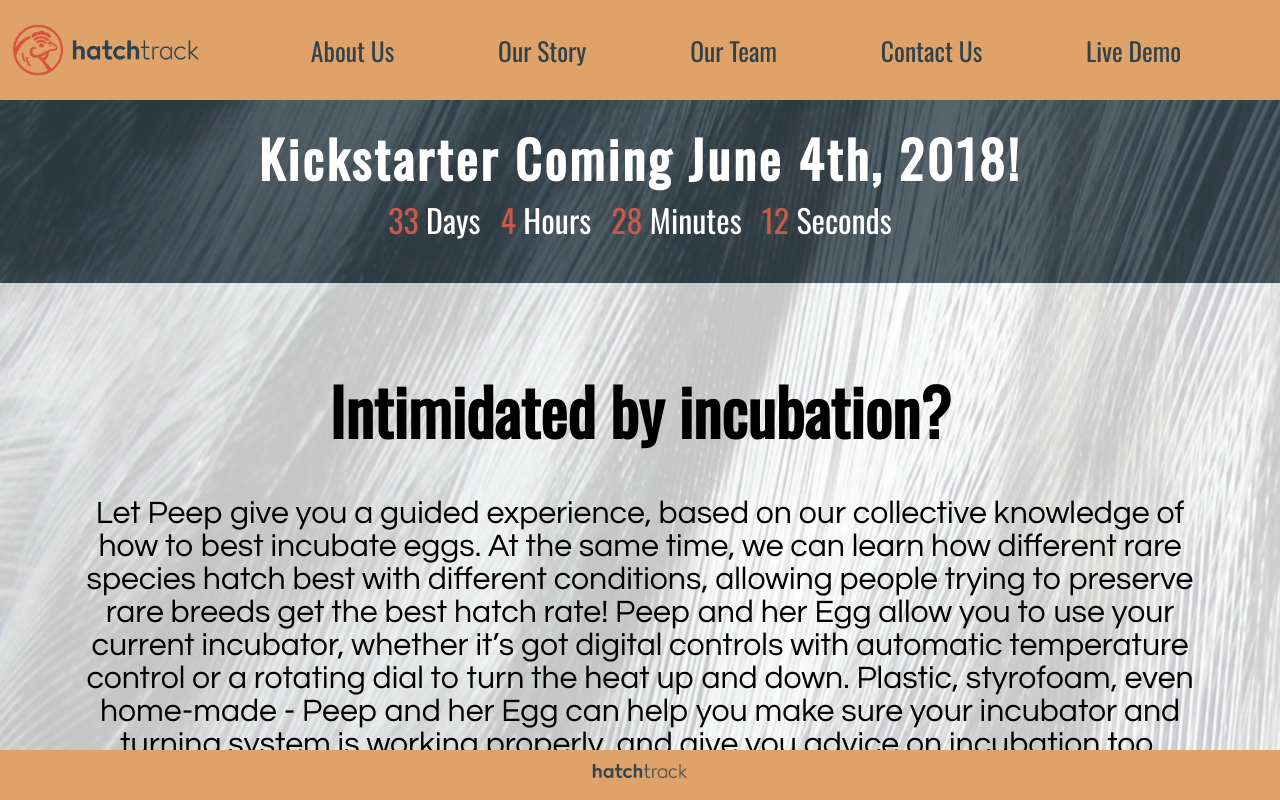
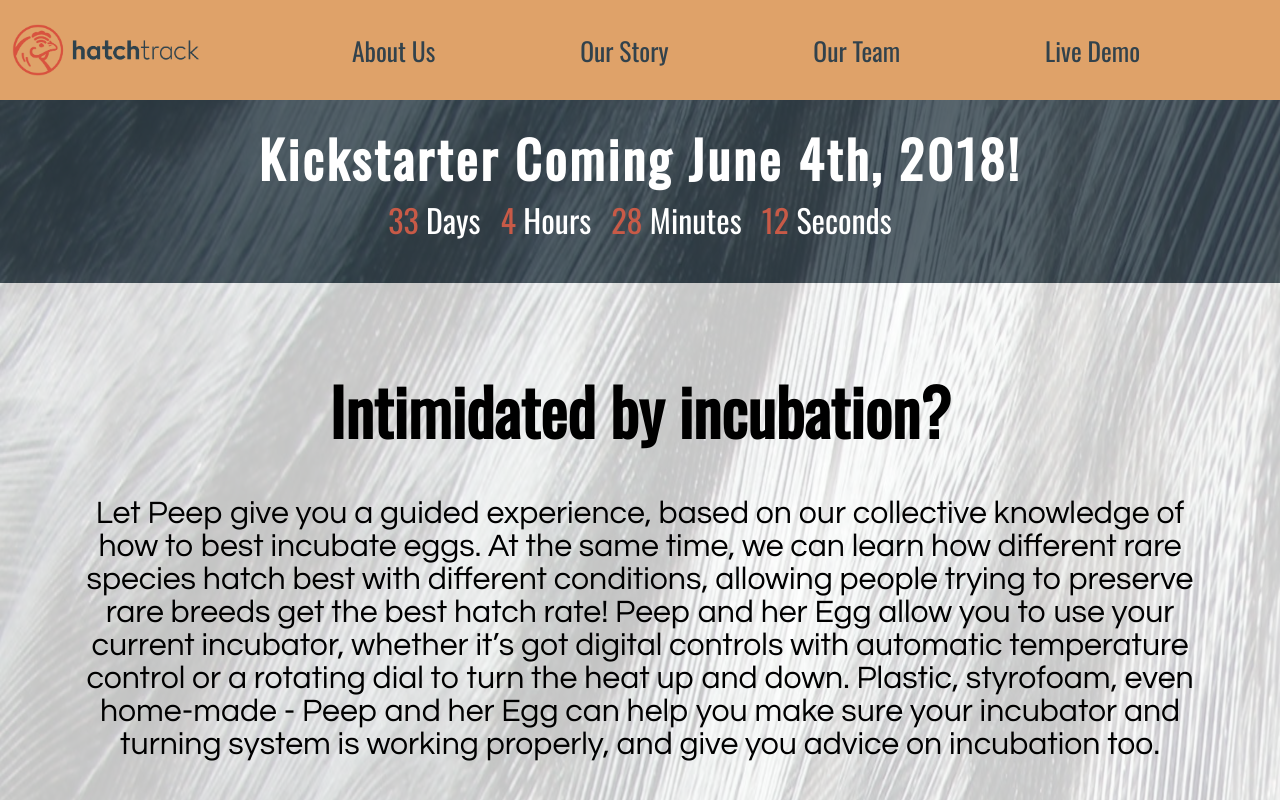
Before and after one commit to jcstorms1/ht-web-mockup, a React (Create React App) app: page / in a window 1280 px wide. Shown: the top 800 px of the page. Built offline with nearby package versions, Linux system fonts and the light colour scheme; a web font is replaced by a local one.

Commit message:
restructuring contact us into footer

```diff
--- a/src/App.js
+++ b/src/App.js
@@ -6,8 +6,7 @@
 import AboutUs from "./components/aboutus";
 import Story from "./components/story";
 import Team from "./components/team";
-import Footer from "./components/footer";
-import ContactUs from "./components/contactus";
+import Footer from "./containers/footer";
 import DataContainer from "./containers/dataContainer";
 
 import "./App.css";
@@ -22,7 +21,6 @@
             <Route exact path="/" component={AboutUs} />
             <Route exact path="/ourstory" component={Story} />
             <Route exact path="/ourteam" component={Team} />
-            <Route exact path="/contactus" component={ContactUs} />
             <Route exact path="/livedemo" component={DataContainer} />
           </Switch>
         </section>
--- a/src/components/contactus.js
+++ b/src/components/contactus.js
@@ -1,13 +1,12 @@
 import React from "react";
-import "../stylesheets/plan.css";
 
 const ContactUs = () => {
   return (
-    <section className="contact-us">
-      <div>
-        <h1>Form Goes Here</h1>
-      </div>
-    </section>
+    <form>
+      <input type="text" placeholder="Name" />
+      <input type="email" placeholder="Email" />
+      <textarea />
+    </form>
   );
 };
 
--- a/src/components/navbar.js
+++ b/src/components/navbar.js
@@ -15,7 +15,6 @@
           </Link>
           <Link to="/ourstory">Our Story</Link>
           <Link to="/ourteam">Our Team</Link>
-          <Link to="/contactus">Contact Us</Link>
           <Link to="/livedemo">Live Demo</Link>
         </div>
       </nav>
--- a/src/components/footer.js
+++ b/src/containers/footer.js
@@ -4,9 +4,7 @@
 
 const Footer = () => {
   return (
-    <div className="wrapper-bottom">
-      <img src={logo} alt="logo" />
-    </div>
+    <div className="wrapper-bottom">{/* <img src={logo} alt="logo" /> */}</div>
   );
 };
 
--- a/src/stylesheets/footer.css
+++ b/src/stylesheets/footer.css
@@ -1,8 +1,5 @@
 .wrapper-bottom {
-  position: fixed;
-  height: 5%;
-  bottom: 0;
-  left: 0;
+  position: relative;
   background-color: rgb(223, 162, 105);
   text-align: center;
   padding: 5px;
```
